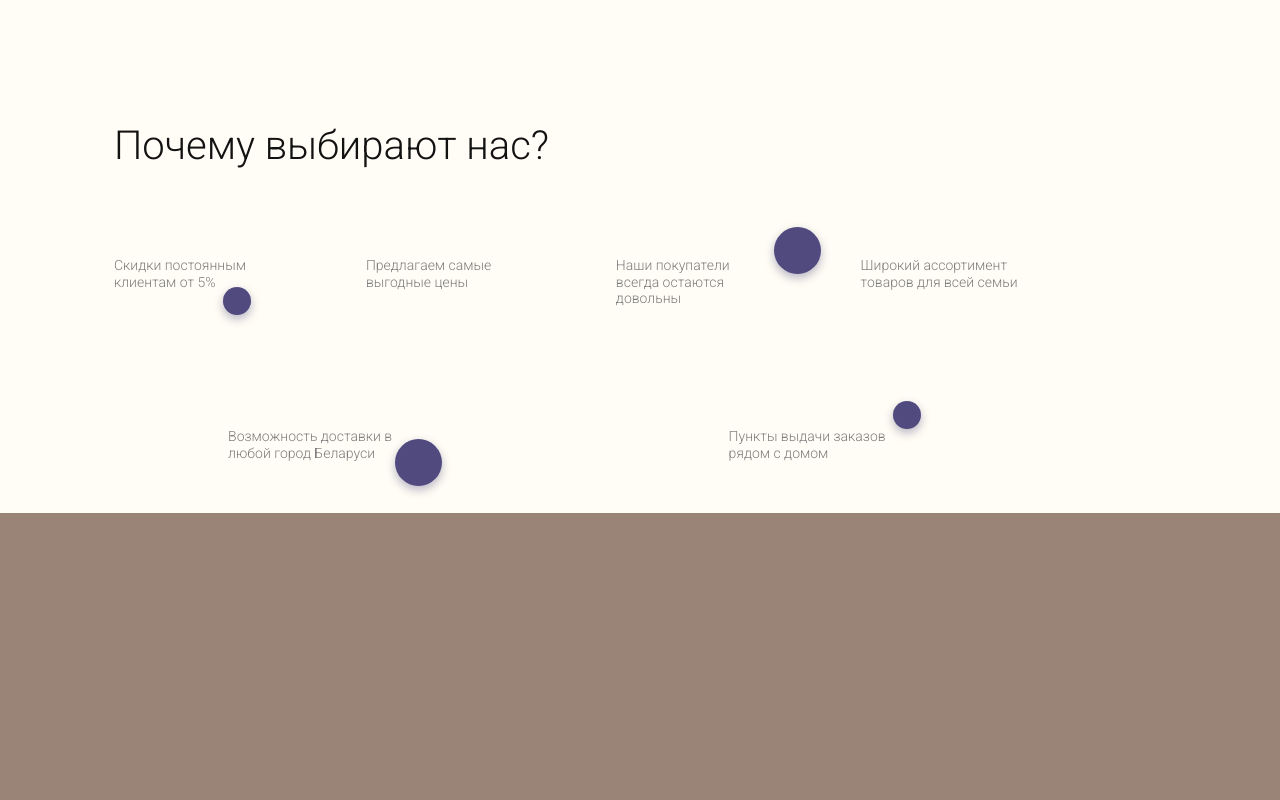
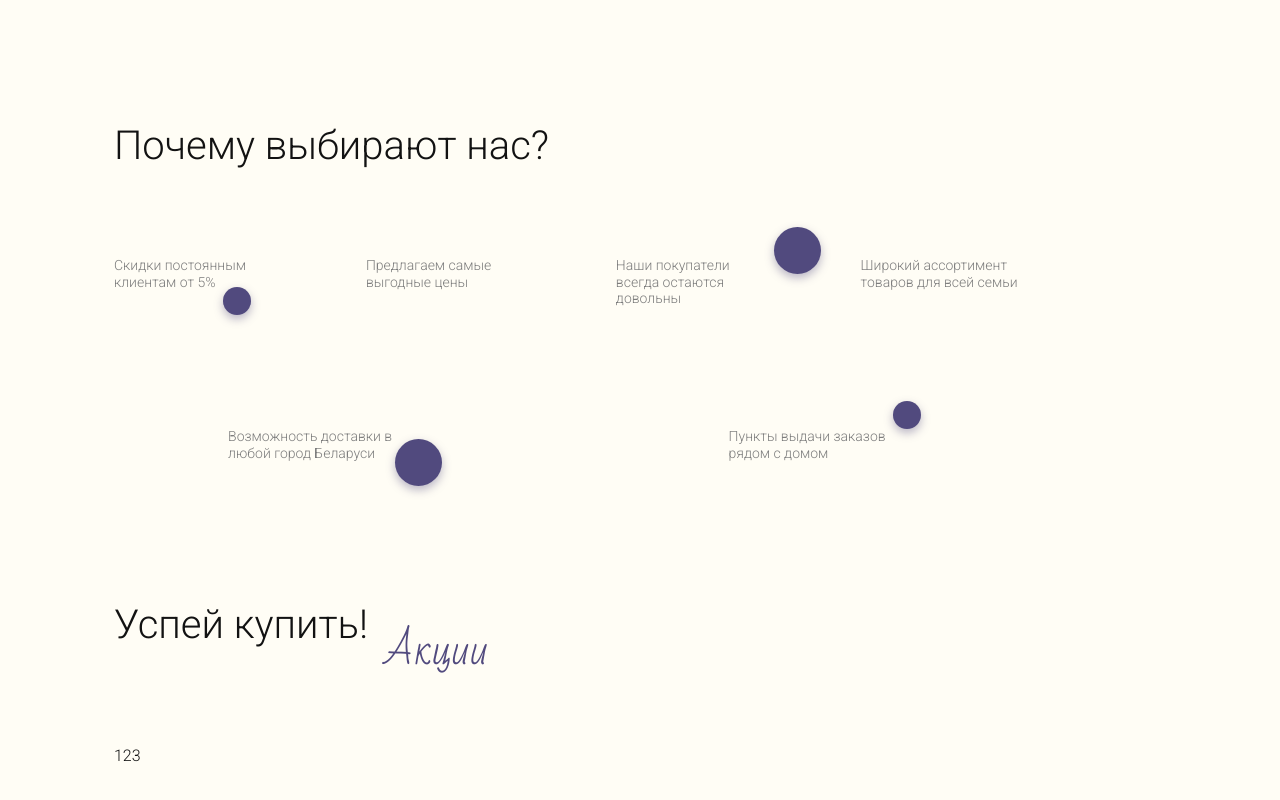
Before and after one commit to DuremarDuremar/cokteil, a React (Create React App) app: page / in a window 1280 px wide. Shown: the part 966-1766 px from the top of the page. Before the commit the page ends 1479 px from the top, so only its background shows below. Built offline with nearby package versions, Linux system fonts and the light colour scheme.

Commit message:
stock_style

```diff
--- a/src/app/style.tsx
+++ b/src/app/style.tsx
@@ -68,5 +68,5 @@ export const Content = styled.div`
   font-weight: 300;
   background: #fffdf5;
   color: #121212;
-  padding-bottom: 20px;
+  padding-bottom: 50px;
 `;
--- a/src/components/advantage/style.tsx
+++ b/src/components/advantage/style.tsx
@@ -1,7 +1,6 @@
 import styled from "styled-components";
 
 export const Content = styled.div`
-  /* background: lightgray; */
   margin-right: 11vw;
   margin-top: 11vw;
 `;
@@ -26,7 +25,6 @@ export const Grid = styled.div`
 export const Item = styled.div<{
   area: string;
 }>`
-  /* border: 1px solid black; */
   grid-area: ${(props) => props.area};
   p {
     color: #7d7d7d;
--- a/src/components/index.tsx
+++ b/src/components/index.tsx
@@ -1,3 +1,4 @@
 export { default as Header } from "./header";
 export { default as Welcome } from "./welcome";
 export { default as Advantage } from "./advantage";
+export { default as Stock } from "./stock";
--- /dev/null
+++ b/src/components/stock/index.tsx
@@ -0,0 +1,15 @@
+import React from "react";
+import { Content, Title, Slider } from "./style";
+
+const Stock = () => {
+  return (
+    <Content>
+      <Title>
+        <h3>Успей купить! </h3>
+      </Title>
+      <Slider>123</Slider>
+    </Content>
+  );
+};
+
+export default Stock;
--- /dev/null
+++ b/src/components/stock/style.tsx
@@ -0,0 +1,31 @@
+import styled from "styled-components";
+
+export const Content = styled.div`
+  margin-top: 9vw;
+  /* background: lightgray; */
+`;
+
+export const Title = styled.div`
+  h3 {
+    font-size: 40px;
+    font-weight: 300;
+    line-height: 87.305%;
+    position: relative;
+    display: inline;
+    :before {
+      content: "Акции";
+      display: block;
+      position: absolute;
+      color: #514a7e;
+      font-size: 40px;
+      font-family: Bad Script;
+      line-height: 87.305%;
+      right: -120px;
+      bottom: -20px;
+    }
+  }
+`;
+
+export const Slider = styled.div`
+  margin-top: 8vw;
+`;
--- a/src/pages/main/index.tsx
+++ b/src/pages/main/index.tsx
@@ -1,5 +1,5 @@
 import React from "react";
-import { Welcome, Advantage } from "../../components";
+import { Welcome, Advantage, Stock } from "../../components";
 import { Content } from "./style";
 
 const Main = () => {
@@ -7,6 +7,7 @@ const Main = () => {
     <Content>
       <Welcome />
       <Advantage />
+      <Stock />
     </Content>
   );
 };
```
